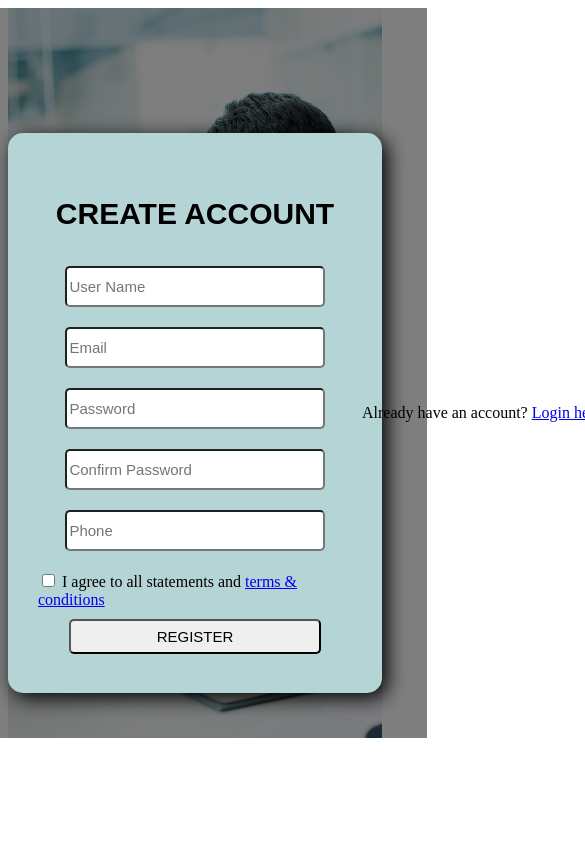
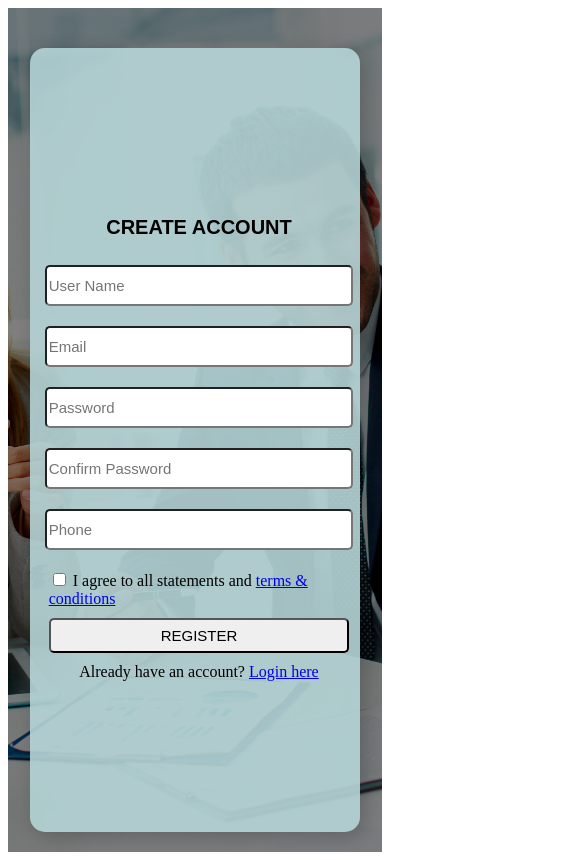
Before and after one commit to PunyapurthiRanjith/whack-a-mole-game, a plain HTML site: page index.html in a window 390 px wide. Shown: the whole page, 585 px wide, since content can reach past the window. Drawn offline with Linux system fonts and the light colour scheme.

Commit message:
route fixes

```diff
--- a/index.html
+++ b/index.html
@@ -4,19 +4,22 @@
 <head>
     <meta charset="UTF-8">
     <meta name="viewport" content="width=device-width, initial-scale=1.0">
-    <title>Document</title>
+    <title>Responsive Registration Form</title>
     <style>
+        /* Base styles */
         .main {
             display: flex;
             justify-content: center;
             background-image: url(./reg-bg-img.jpg);
             background-position: center;
             background-size: cover;
+            height: 100vh;
         }
 
         form {
-            height: 500px;
-            width: 500px;
+            height: auto;
+            width: 100%;
+            max-width: 500px;
             border-radius: 15px;
             margin-top: 80px;
             display: flex;
@@ -25,9 +28,9 @@
             gap: 10px;
             justify-content: center;
             align-items: center;
-            background-color: rgb(181, 212, 214);
+            background-color: rgba(181, 212, 214, 0.9);
             padding: 30px;
-            box-shadow: 5px 5px 20px;
+            box-shadow: 5px 5px 20px rgba(0, 0, 0, 0.2);
         }
 
         #name,
@@ -36,7 +39,8 @@
         #cpass,
         #number,
         #submit {
-            width: 80%;
+            width: 100%;
+            max-width: 400px;
             height: 35px;
             border-radius: 5px;
             font-family: Arial, Helvetica, sans-serif;
@@ -46,6 +50,7 @@
         h2 {
             font-family: Arial, Helvetica, sans-serif;
             font-size: 30px;
+            text-align: center;
         }
 
         .overLay {
@@ -54,12 +59,37 @@
             background-color: rgba(0, 0, 0, .5);
             display: flex;
             justify-content: center;
-            padding: 45px;
+            padding: 20px;
+            box-sizing: border-box;
         }
 
         .error {
             color: red;
             font-size: 0.9em;
+        }
+
+        /* Responsive styles */
+        @media (max-width: 768px) {
+            form {
+                width: 90%;
+                padding: 20px;
+                margin-top: 50px;
+            }
+
+            h2 {
+                font-size: 24px;
+            }
+        }
+
+        @media (max-width: 480px) {
+            form {
+                margin-top: 20px;
+                padding: 15px;
+            }
+
+            h2 {
+                font-size: 20px;
+            }
         }
     </style>
 </head>
@@ -79,9 +109,11 @@
                 <span id="cpassError" class="error"></span>
                 <input type="tel" placeholder="Phone" id="number" required>
                 <span id="phoneError" class="error"></span>
-                <label for="agree"><input type="checkbox" id="agree" required> I agree to all statements and <a href="#">terms & conditions</a></label>
+                <label for="agree">
+                    <input type="checkbox" id="agree" required> I agree to all statements and <a href="#">terms & conditions</a>
+                </label>
                 <input type="submit" value="REGISTER" id="submit">
-                <span>Already have an account? <a href="./loginform.html">Login here</a></span>
+                <span>Already have an account? <a href="./login.html">Login here</a></span>
             </form>
         </div>
     </div>
```
Also changed, not shown: login.html (renamed from loginform.html, +13 -57 lines), bikeuuuuu.png (added), substitution_cipher_basics_featured.jpg (added).
